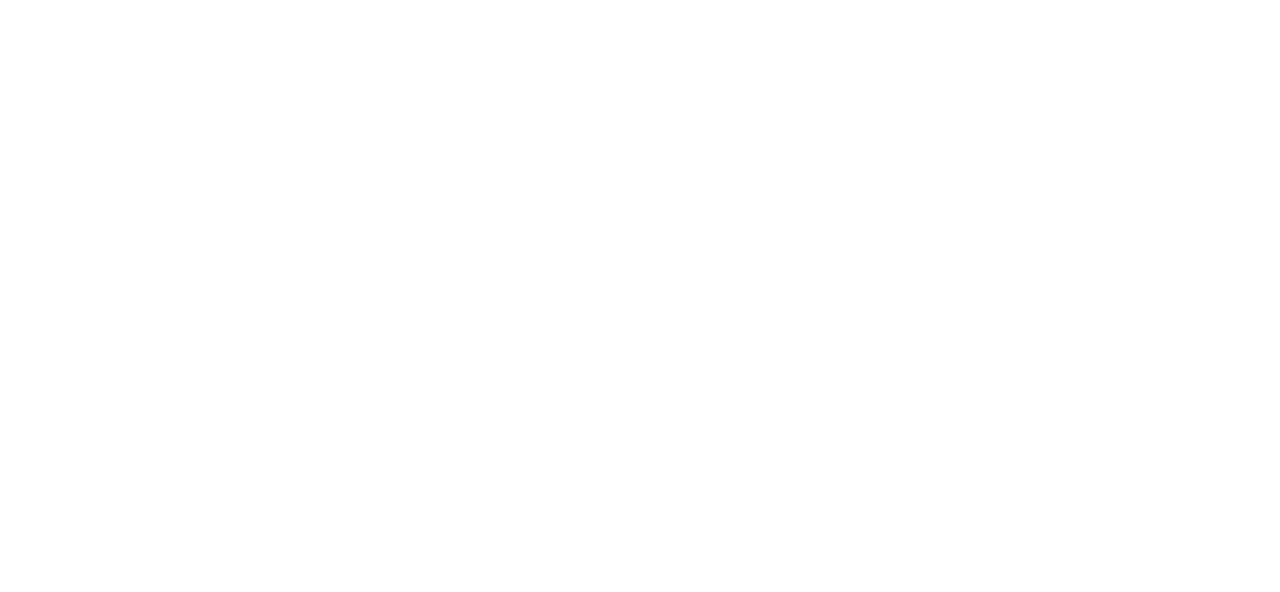
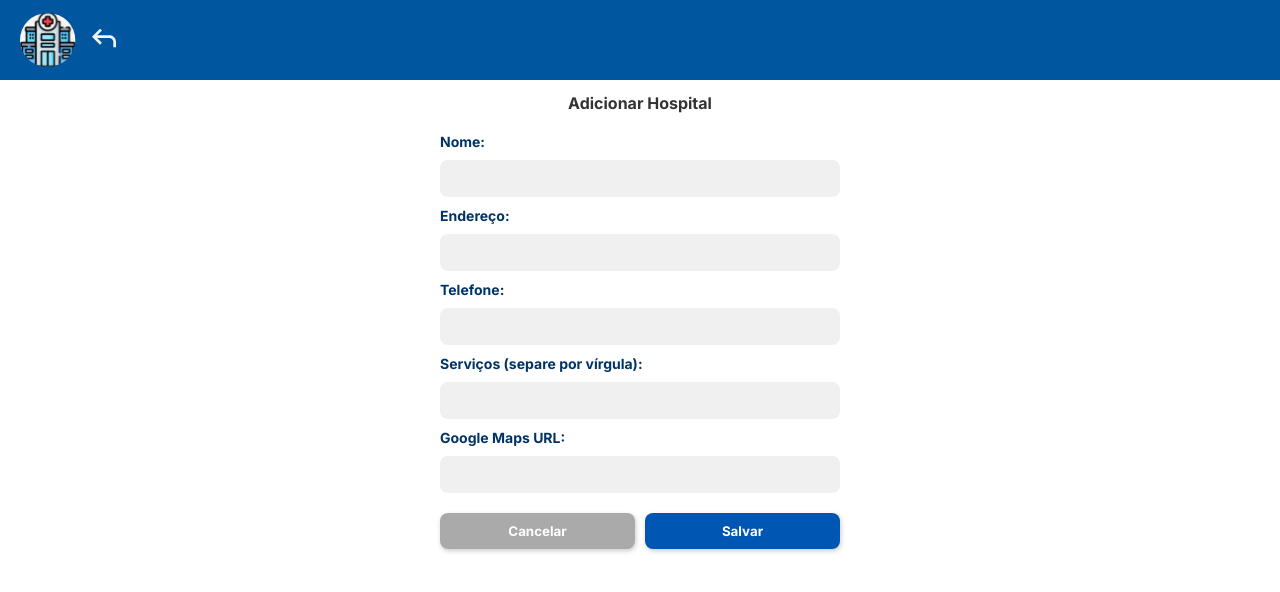
Before and after one commit to KeltonPG/Desafio-saude, a React (Vite) app: page /config-hospitais/adicionar in a window 1280 px wide. Before the commit this address had no page. Shown: the top 592 px of the page. Built offline with nearby package versions, Linux system fonts and the light colour scheme.

Commit message:
Adição da config. de gerenciamento de hosp.

```diff
--- a/src/App.tsx
+++ b/src/App.tsx
@@ -1,14 +1,18 @@
 import { BrowserRouter, Routes, Route } from 'react-router-dom'
 import TelaSaude from './pages/TelaSaude'
 import TelaLogin from './pages/TelaLogin'
+import TelaConfigHospitais from './pages/TelaConfigHospital'
+import TelaAddHospitais from './pages/TelaAddHospitais';
 
 export default function App() {
   return (
     <BrowserRouter>
-      <Routes>
-        <Route path="/" element={<TelaSaude />} />
-        <Route path="/login" element={<TelaLogin />} />
-      </Routes>
-    </BrowserRouter>
+  <Routes>
+    <Route path="/" element={<TelaSaude />} />
+    <Route path="/login" element={<TelaLogin />} />
+    <Route path="/config-hospitais" element={<TelaConfigHospitais />} />
+    <Route path="/config-hospitais/adicionar" element={<TelaAddHospitais />} />
+  </Routes>
+</BrowserRouter>
   )
 }
--- /dev/null
+++ b/src/pages/TelaAddHospitais/TelaAddHospitais.scss
@@ -0,0 +1,93 @@
+.pagina-add-hospitais {
+  display: flex;
+  flex-direction: column;
+  align-items: center;
+
+  main {
+    width: 100%;
+    max-width: 400px;
+    padding: 20px;
+    display: flex;
+    flex-direction: column;
+    align-items: center;
+
+    .titulo {
+      color: #0056b3;
+      font-size: 20px;
+      margin-bottom: 8px;
+      text-align: center;
+    }
+
+    .subtitulo {
+      color: #333;
+      font-size: 16px;
+      margin-bottom: 20px;
+      text-align: center;
+    }
+
+    .formulario {
+      width: 100%;
+      display: flex;
+      flex-direction: column;
+      gap: 10px;
+
+      label {
+        font-weight: bold;
+        font-size: 14px;
+        color: #003366;
+      }
+
+      input {
+        padding: 10px;
+        border: none;
+        background-color: #f0f0f0;
+        border-radius: 8px;
+        font-size: 14px;
+        outline: none;
+
+        &:focus {
+          outline: 2px solid #007bff;
+        }
+      }
+
+      .botoes {
+        display: flex;
+        justify-content: space-between;
+        margin-top: 10px;
+
+        button {
+          flex: 1;
+          padding: 10px;
+          border: none;
+          border-radius: 8px;
+          font-weight: bold;
+          cursor: pointer;
+          transition: background-color 0.3s;
+          box-shadow: 1px 2px 5px rgba(0, 0, 0, 0.2);
+
+          &:first-child {
+            margin-right: 10px;
+          }
+        }
+
+        .cancelar {
+          background-color: #aaa;
+          color: white;
+
+          &:hover {
+            background-color: #888;
+          }
+        }
+
+        .salvar {
+          background-color: #0056b3;
+          color: white;
+
+          &:hover {
+            background-color: #003f80;
+          }
+        }
+      }
+    }
+  }
+}
--- /dev/null
+++ b/src/pages/TelaAddHospitais/index.tsx
@@ -0,0 +1,95 @@
+import { useState } from 'react';
+import { useNavigate } from 'react-router-dom';
+import { Cabecalho } from '../../components/Cabecalho';
+import './TelaAddHospitais.scss';
+
+export default function TelaAddHospitais() {
+  const navigate = useNavigate();
+
+  const [nome, setNome] = useState('');
+  const [endereco, setEndereco] = useState('');
+  const [telefone, setTelefone] = useState('');
+  const [servicos, setServicos] = useState('');
+  const [googleMapsUrl, setGoogleMapsUrl] = useState('');
+
+  const handleSalvar = (e: React.FormEvent) => {
+    e.preventDefault();
+
+    const novoHospital = {
+      id: Date.now().toString(),
+      nome,
+      endereco,
+      telefone,
+      servicos: servicos.split(',').map(s => s.trim()),
+      googleMapsUrl,
+    };
+
+    console.log('Hospital salvo:', novoHospital);
+
+    alert('Hospital adicionado com sucesso!');
+    navigate('/config-hospitais');
+  };
+
+  return (
+    <div className="pagina-add-hospitais">
+      <Cabecalho mostrarLogo={true} mostrarMenu={false} mostrarBotaoVoltar={true}
+/>
+
+      <main>
+        <h2 className="titulo">Gerenciamento de Hospitais</h2>
+        <h3 className="subtitulo">Adicionar Hospital</h3>
+
+        <form onSubmit={handleSalvar} className="formulario">
+          <label>Nome:</label>
+          <input
+            type="text"
+            value={nome}
+            onChange={(e) => setNome(e.target.value)}
+            required
+          />
+
+          <label>Endereço:</label>
+          <input
+            type="text"
+            value={endereco}
+            onChange={(e) => setEndereco(e.target.value)}
+            required
+          />
+
+          <label>Telefone:</label>
+          <input
+            type="text"
+            value={telefone}
+            onChange={(e) => setTelefone(e.target.value)}
+            required
+          />
+
+          <label>Serviços (separe por vírgula):</label>
+          <input
+            type="text"
+            value={servicos}
+            onChange={(e) => setServicos(e.target.value)}
+            required
+          />
+
+          <label>Google Maps URL:</label>
+          <input
+            type="text"
+            value={googleMapsUrl}
+            onChange={(e) => setGoogleMapsUrl(e.target.value)}
+            required
+          />
+
+          <div className="botoes">
+            <button type="button" onClick={() => navigate('/config-hospitais')} className="cancelar">
+              Cancelar
+            </button>
+            <button type="submit" className="salvar">
+              Salvar
+            </button>
+          </div>
+        </form>
+      </main>
+    </div>
+  );
+}
--- /dev/null
+++ b/src/pages/TelaConfigHospital/TelaConfigHospital.scss
@@ -0,0 +1,75 @@
+.pagina-config-hospitais {
+  main {
+  margin-top: 4rem;
+  padding: 2rem;
+
+  h2 {
+    font-size: 1.8rem;
+    color: #0057A0;
+    margin-bottom: 1.5rem;
+    white-space: nowrap;
+
+  }
+
+    .lista-hospitais {
+      display: flex;
+      flex-direction: column;
+      gap: 1rem;
+    }
+
+    .cartao-hospital {
+      background-color: #0057A0;
+      color: #fff;
+      padding: 1rem;
+      border-radius: 1rem;
+      box-shadow: 0 4px 10px rgba(0, 0, 0, 0.2);
+
+      .nome {
+        font-weight: bold;
+        font-size: 1.1rem;
+      }
+
+      .especialidade,
+      .data {
+        font-size: 1rem;
+      }
+
+      .acoes {
+        display: flex;
+        justify-content: flex-end;
+        gap: 0.5rem;
+        margin-top: 0.5rem;
+
+        button {
+          background: none;
+          border: none;
+          cursor: pointer;
+          font-size: 1.2rem;
+
+          &:hover {
+            transform: scale(1.1);
+            transition: 0.2s;
+          }
+        }
+      }
+    }
+
+    .botao-adicionar {
+      margin-top: 2rem;
+      width: 100%;
+      max-width: 400px;
+      padding: 0.75rem;
+      background-color:#0057A0;
+      color: #fff;
+      border: none;
+      border-radius: 0.5rem;
+      font-weight: bold;
+      cursor: pointer;
+      box-shadow: 0 2px 6px rgba(0, 0, 0, 0.15);
+
+      &:hover {
+        background-color: #1169f6af;
+      }
+    }
+  }
+}
--- /dev/null
+++ b/src/pages/TelaConfigHospital/index.tsx
@@ -0,0 +1,75 @@
+import { useEffect, useState } from "react";
+import { useNavigate } from 'react-router-dom';
+import { Cabecalho } from '../../components/Cabecalho';
+import './TelaConfigHospital.scss';
+
+type Hospital = {
+  id: string;
+  nome: string;
+  especialidade: string;
+  data: string;
+};
+
+export default function TelaConfigHospitais() {
+  const [hospitais, setHospitais] = useState<Hospital[]>([]);
+  const navigate = useNavigate();
+
+  useEffect(() => {
+    const dadosFalsos: Hospital[] = [
+      {
+        id: "1",
+        nome: "UPA Cidade Operária",
+        especialidade: "Pediatra",
+        data: "15/06/2025",
+      },
+      {
+        id: "2",
+        nome: "C.S Djalma Marques",
+        especialidade: "Ginecologista",
+        data: "17/07/2025",
+      },
+      {
+        id: "3",
+        nome: "U.S Família Santa Bárbara",
+        especialidade: "Teste do Pezinho",
+        data: "18/06/2025",
+      },
+    ];
+
+    setHospitais(dadosFalsos);
+  }, []);
+
+  return (
+    <div className="pagina-config-hospitais">
+      <Cabecalho mostrarLogo={true} mostrarMenu={false} mostrarBotaoVoltar={true}/>
+
+
+      <main>
+        <h2>Gerenciamento de Hospitais</h2>
+
+        <div className="lista-hospitais">
+          {hospitais.map((hospital) => (
+            <div key={hospital.id} className="cartao-hospital">
+              <p className="nome">{hospital.nome}</p>
+              <p className="especialidade">{hospital.especialidade}</p>
+              <p className="data">{hospital.data}</p>
+              <div className="acoes">
+                <button title="Visualizar">👁</button>
+                <button title="Editar">📝</button>
+                <button title="Excluir">🗑</button>
+              </div>
+            </div>
+          ))}
+        </div>
+
+        <button
+  className="botao-adicionar"
+  onClick={() => navigate('/config-hospitais/adicionar')}
+>
+  Adicionar Hospital
+</button>
+
+      </main>
+    </div>
+  );
+}
```
